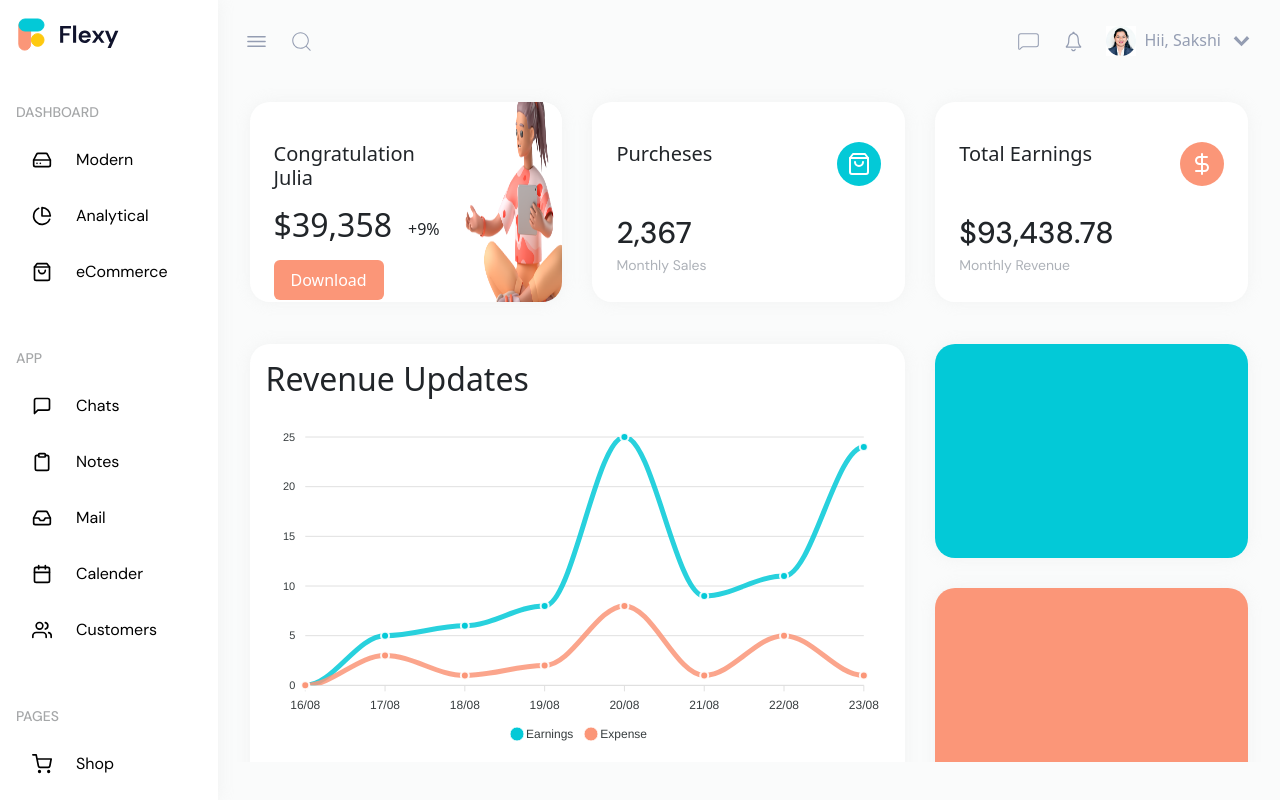
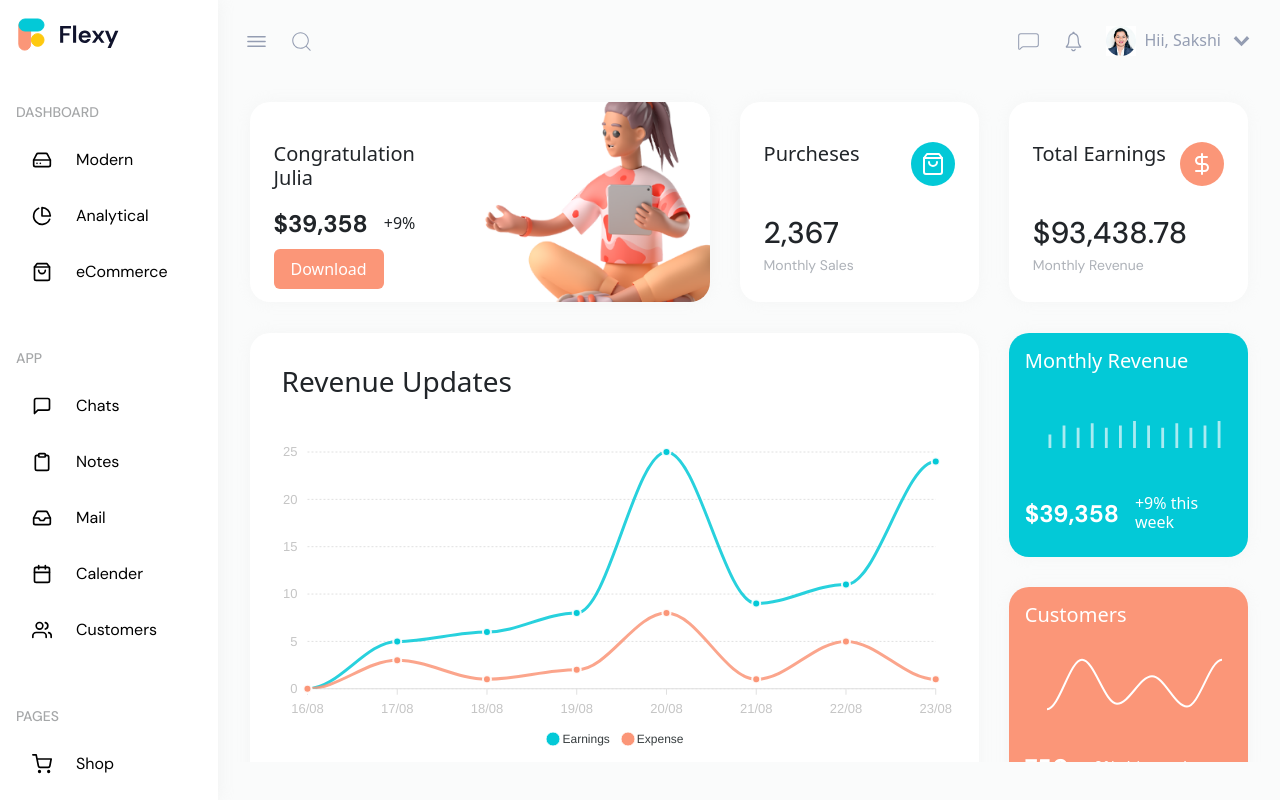
Before and after one commit to parkhesakshi/Flexy-Clone, a React (Create React App) app: page /dashboard/modern in a window 1280 px wide. Built offline with nearby package versions, Linux system fonts and the light colour scheme; some icons are missing.

Commit message:
Integrated modern features grids

```diff
--- a/src/app/features/restricted/modern/modern.component.js
+++ b/src/app/features/restricted/modern/modern.component.js
@@ -6,6 +6,9 @@ import { LuDollarSign } from "react-icons/lu";
 import LineChart from "../../../ui/components/charts/line-chart/line-chart.component";
 import "./modern.component.scss";
 import RevenueUpdateCard from "./revenue-update/revenu-update.component";
+import MonthlyRevenueCard from "./revenue-update/monthly-revenu.component";
+import CustomerGrid from "./revenue-update/customer-grid.component";
+
 const Modern = () => {
   return (
     <div className="h-auto">
@@ -14,7 +17,7 @@ const Modern = () => {
           <div className="content-1 p-4 ml-2">
             <h5 className="mt-3">Congratulation Julia</h5>
             <div className="d-flex align-items-center gap-3">
-              <h2 className="mt-2">$39,358</h2>
+              <h2 className="mt-2 b">$39,358</h2>
               <h6 className="mt-3"> +9%</h6>
             </div>
             <UIButton
@@ -23,7 +26,7 @@ const Modern = () => {
             />
           </div>
           <div className="avtar">
-            <img className="w-100 h-100 " src={ModernAvtar} alt="" />
+            <img className="w-100 h-100  " src={ModernAvtar} alt="" />
           </div>
         </div>
         <div className="two modern-cards">
@@ -53,8 +56,12 @@ const Modern = () => {
         <div className="four modern-cards p-3">
           <RevenueUpdateCard />
         </div>
-        <div className="five modern-cards"></div>
-        <div className="six modern-cards"></div>
+        <div className="five modern-cards ">
+          <MonthlyRevenueCard />
+        </div>
+        <div className="six modern-cards">
+          <CustomerGrid />
+        </div>
       </div>
     </div>
   );
--- a/src/app/features/restricted/modern/modern.component.scss
+++ b/src/app/features/restricted/modern/modern.component.scss
@@ -2,8 +2,17 @@
 .modern-cards {
   // min-height: 100%;
   border-radius: 20px;
-  box-shadow: 0 0 15px rgba($color: #e1e1e1, $alpha: 0.3);
+  box-shadow: 0 0 15px rgba($color: #e1e1e1, $alpha: 0.2);
   // height: 200px;
+}
+.b {
+  margin: 8px 0px 0px;
+  font-size: 1.5rem;
+  font-family: "DM Sans", sans-serif;
+  font-weight: 700;
+  line-height: 35px;
+  position: relative;
+  z-index: 9;
 }
 .download {
   background-color: v.$secondary-color;
@@ -65,6 +74,7 @@
     grid-column: 1;
     background-color: white;
     height: 200px;
+    width: 460px;
   }
   .two {
     grid-column: 2;
--- /dev/null
+++ b/src/app/features/restricted/modern/revenue-update/customer-grid.component.js
@@ -0,0 +1,81 @@
+import React from "react";
+import Chart from "react-apexcharts";
+
+const CustomerGrid = () => {
+  const chartData = {
+    series: [
+      {
+        name: "Monthly Sales",
+        data: [1, 19, 3, 13, 2, 19],
+      },
+    ],
+  };
+
+  const chartOptions = {
+    chart: {
+      toolbar: {
+        show: false,
+      },
+      height: "100px",
+    },
+    grid: {
+      show: false,
+    },
+    xaxis: {
+      categories: [],
+      labels: {
+        show: false,
+      },
+      axisBorder: {
+        show: false,
+      },
+      axisTicks: {
+        show: false,
+      },
+    },
+    yaxis: {
+      labels: {
+        show: false,
+      },
+    },
+    stroke: {
+      curve: "smooth",
+      width: 2,
+    },
+    dataLabels: {
+      enabled: false,
+    },
+    colors: ["#FFFFFF"],
+    fill: {
+      type: "solid",
+      opacity: 1,
+    },
+    tooltip: {
+      enabled: true,
+      style: {
+        fontSize: "12px",
+      },
+      theme: "dark",
+    },
+  };
+
+  return (
+    <div className="monthly-revenue-card p-3" style={{ color: "white" }}>
+      <h5 className="card-header">Customers</h5>
+      <div className="card-body">
+        <Chart
+          options={chartOptions}
+          series={chartData.series}
+          type="line"
+          height="100px"
+        />
+      </div>
+      <div className="d-flex align-items-center gap-3">
+        <h2 className="mt-2 b">750</h2>
+        <h6 className="mt-3"> +9% this week</h6>
+      </div>
+    </div>
+  );
+};
+
+export default CustomerGrid;
--- /dev/null
+++ b/src/app/features/restricted/modern/revenue-update/monthly-revenu.component.js
@@ -0,0 +1,83 @@
+import React from "react";
+import Chart from "react-apexcharts";
+
+const MonthlyRevenueCard = () => {
+  const chartData = {
+    series: [
+      {
+        name: "Monthly Earnings",
+        data: [6, 10, 9, 11, 9, 10, 12, 10, 9, 11, 9, 10, 12],
+      },
+    ],
+  };
+
+  const chartOptions = {
+    chart: {
+      toolbar: {
+        show: false,
+      },
+      height: "90px",
+    },
+    grid: {
+      show: false,
+    },
+    xaxis: {
+      categories: [],
+      labels: {
+        show: false,
+      },
+      axisBorder: {
+        show: false,
+      },
+      axisTicks: {
+        show: false,
+      },
+    },
+    yaxis: {
+      labels: {
+        show: false,
+      },
+    },
+    plotOptions: {
+      bar: {
+        horizontal: false,
+        columnWidth: "20%",
+      },
+    },
+    dataLabels: {
+      enabled: false,
+    },
+    colors: ["#AAEBF1"],
+    fill: {
+      type: "solid",
+      opacity: 1,
+    },
+    tooltip: {
+      enabled: true,
+      style: {
+        fontSize: "12px",
+      },
+      theme: "dark",
+    },
+  };
+
+  return (
+    <div className="monthly-revenue-card p-3" style={{ color: "white" }}>
+      <h5 className="card-header">Monthly Revenue</h5>
+      <div className="card-body">
+        <Chart
+          options={chartOptions}
+          series={chartData.series}
+          type="bar"
+          height="90px"
+        />
+      </div>
+      <div className="d-flex align-items-center gap-3">
+        <h2 className="mt-2 b">$39,358</h2>
+        <h6 className="mt-3"> +9% this week</h6>
+      </div>
+    </div>
+  );
+};
+
+export default MonthlyRevenueCard;
--- a/src/app/features/restricted/modern/revenue-update/revenu-update.component.js
+++ b/src/app/features/restricted/modern/revenue-update/revenu-update.component.js
@@ -1,5 +1,6 @@
 import React from "react";
 import LineChart from "../../../../ui/components/charts/line-chart/line-chart.component";
+import "./revenu.component.scss";
 
 const RevenueUpdateCard = () => {
   const seriesData = [
@@ -16,12 +17,12 @@ const RevenueUpdateCard = () => {
   const getSeriesData = () => {};
   return (
     <>
-      <div className="d-flex align-items-center justify-content-between">
-        <h2>Revenue Updates</h2>
+      <div className="d-flex align-items-center justify-content-between p-3">
+        <h3 className="revenu_heading">Revenue Updates</h3>
       </div>
       <div className="h-100">
         <LineChart
-          height={"340"}
+          height={"330"}
           showLegends={true}
           colors={["#03c9d7", "#fb9678"]}
           seriesData={seriesData}
--- /dev/null
+++ b/src/app/features/restricted/modern/revenue-update/revenu.component.scss
@@ -0,0 +1,7 @@
+.revenu.heading {
+  margin: 0px;
+  font-weight: 500;
+//   font-size: 1.3125rem;
+  line-height: 1.5;
+  font-family: "DM Sans", sans-serif;
+}
--- a/src/app/ui/components/charts/line-chart/line-chart.component.js
+++ b/src/app/ui/components/charts/line-chart/line-chart.component.js
@@ -26,14 +26,23 @@ const LineChart = ({
       align: "left",
     },
     grid: {
-      row: {
-        strokeDashArray: 3,
-        borderColor: "#e7e7e7",
-        // opacity: 0.5,
+      strokeDashArray: 2,
+      yaxis: {
+        lines: {
+          show: true,
+        },
       },
+    },
+    tooltip: {
+      enabled: true,
+      style: {
+        fontSize: "12px",
+      },
+      theme: "dark",
     },
     stroke: {
       curve: "smooth",
+      width: 3,
     },
     colors: colors || [],
     dataLabels: {
@@ -41,10 +50,22 @@ const LineChart = ({
     },
     xaxis: {
       categories: categories || [],
-      title: {
-        text: xAxisTitle,
+      labels: {
+        style: {
+          colors: "#C5C5C5",
+          fontSize: "13px",
+        },
       },
     },
+    yaxis: {
+      labels: {
+        style: {
+          colors: "#C5C5C5",
+          fontSize: "13px",
+        },
+      },
+    },
+
     legend: {
       show: showLegends,
       position: "bottom",
```
Also changed, not shown: src/app/ui/components/charts/bar-chart.component.js (added, +54 -0 lines).
